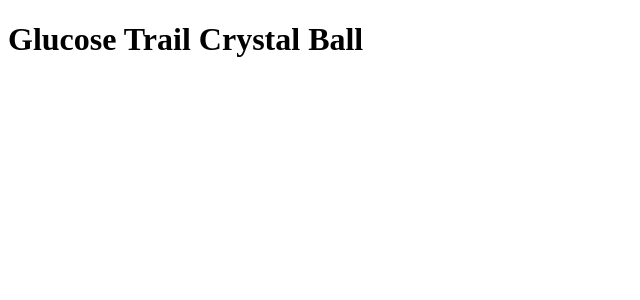
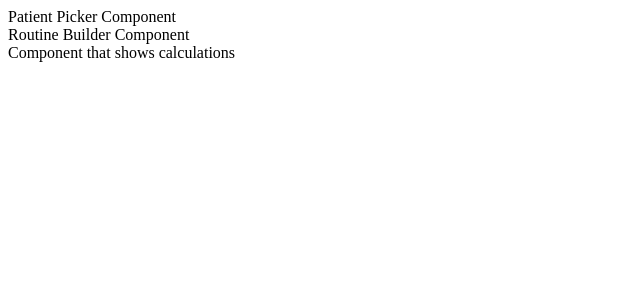
Before and after one commit to SaalikLok/glucose-trail-crystal-ball, a React (Vite) app: page /app in a window 1280 px wide. Shown: the top 300 px of the page, without its empty margins (0-640 px from the left). Built offline with nearby package versions, Linux system fonts and the light colour scheme.

Commit message:
setup emotion, react-router, top level components, readme

```diff
--- a/src/components/App.tsx
+++ b/src/components/App.tsx
@@ -1,14 +1,20 @@
 import React from "react";
+import { BrowserRouter, Switch, Route } from "react-router-dom";
+import CrystalBallApp from "./crystal-ball-app/CrystalBallApp";
+import Landing from "./landing/Landing";
 
-type Props = {
-  someText: string;
-};
-
-const App = ({ someText }: Props) => {
+const App = () => {
   return (
-    <div>
-      <h1>{someText}</h1>
-    </div>
+    <BrowserRouter>
+      <Switch>
+        <Route exact path="/">
+          <Landing />
+        </Route>
+        <Route exact path="/app">
+          <CrystalBallApp />
+        </Route>
+      </Switch>
+    </BrowserRouter>
   );
 };
 
--- /dev/null
+++ b/src/components/crystal-ball-app/Calculations/Calculations.tsx
@@ -0,0 +1,7 @@
+import React from "react";
+
+const Calculations = () => {
+  return <div>Component that shows calculations</div>;
+};
+
+export default Calculations;
--- /dev/null
+++ b/src/components/crystal-ball-app/CrystalBallApp.tsx
@@ -0,0 +1,16 @@
+import React from "react";
+import PatientPicker from "./PatientPicker/PatientPicker";
+import Calculations from "./Calculations/Calculations";
+import RoutineBuilder from "./RoutineBuilder/RoutineBuilder";
+
+const CrystalBallApp = () => {
+  return (
+    <div>
+      <PatientPicker />
+      <RoutineBuilder />
+      <Calculations />
+    </div>
+  );
+};
+
+export default CrystalBallApp;
--- /dev/null
+++ b/src/components/crystal-ball-app/PatientPicker/PatientPicker.tsx
@@ -0,0 +1,7 @@
+import React from "react";
+
+const PatientPicker = () => {
+  return <div>Patient Picker Component</div>;
+};
+
+export default PatientPicker;
--- /dev/null
+++ b/src/components/crystal-ball-app/RoutineBuilder/RoutineBuilder.tsx
@@ -0,0 +1,7 @@
+import React from "react";
+
+const RoutineBuilder = () => {
+  return <div>Routine Builder Component</div>;
+};
+
+export default RoutineBuilder;
--- /dev/null
+++ b/src/components/landing/Landing.tsx
@@ -0,0 +1,16 @@
+import React from "react";
+import styled from "@emotion/styled";
+
+const Container = styled("div")`
+  color: green;
+`;
+
+const Landing = () => {
+  return (
+    <Container>
+      <h1>Glucose Trail Crystal Ball</h1>
+    </Container>
+  );
+};
+
+export default Landing;
--- a/src/index.tsx
+++ b/src/index.tsx
@@ -1,5 +1,5 @@
-import React from 'react'
-import {render} from 'react-dom'
-import App from './components/App'
+import React from "react";
+import { render } from "react-dom";
+import App from "./components/App";
 
-render(<App someText="Glucose Trail Crystal Ball"/>, document.getElementById("app"))
+render(<App />, document.getElementById("app"));
```
Also changed, not shown: package.json (+6 -1 lines), 4 other files (tests, documents, lock files or other folders).
